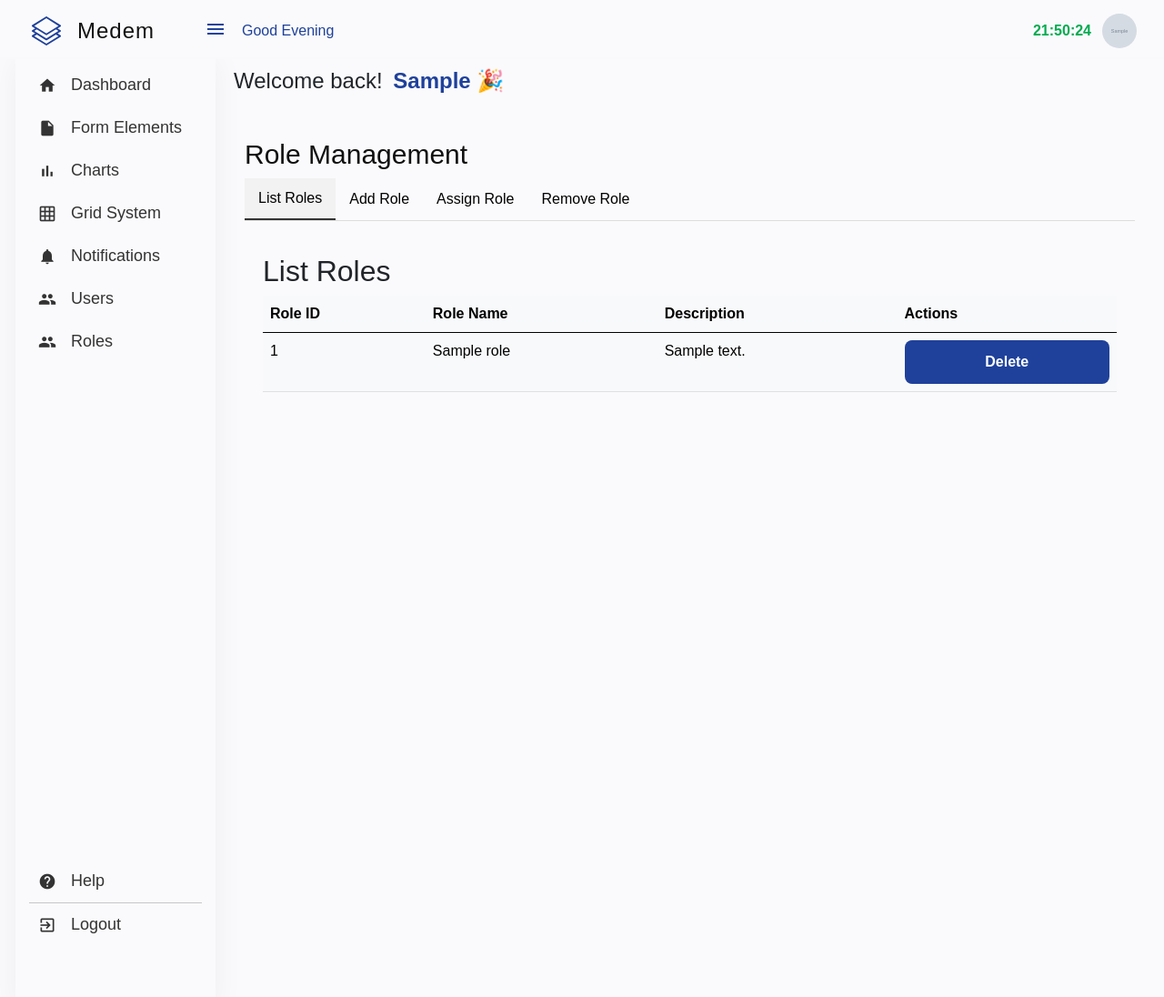
After one commit to epythonlab/mems, a Flask app: template app/templates/users/roles.html in a window 1280 px wide. The commit adds this page. Shown: the whole page at 91% size. Run offline with Flask 3, Linux system fonts and the light colour scheme; the template is opened without the code that fills it: values that come from a table or form of the project are taken from there, others are empty; a user stored in the database is signed in; tables that the repository leaves empty hold one stand-in row (values such as "Sample post"); grey boxes marked "Sample" are stand-in pictures; parts of the project's set-up code (start-up, migrations or seed data) failed here and were passed over.

Commit message:
roles management added

```diff
--- a/app/__init__.py
+++ b/app/__init__.py
@@ -7,12 +7,10 @@ from werkzeug.security import generate_password_hash
 from flask_login import LoginManager
 
 
-
 # Initialize SQLAlchemy
 db = SQLAlchemy()
 # Initialize LoginManager
 login_manager = LoginManager()
-
 
 def create_app():
     app = Flask(__name__)
@@ -38,10 +36,12 @@ def create_app():
     from app.routes import index_bp
     from app.routes import auth_bp
     from app.routes import user_bp
+    from app.routes import role_bp
     # Register blueprints
     app.register_blueprint(index_bp)
     app.register_blueprint(auth_bp)
     app.register_blueprint(user_bp)
+    app.register_blueprint(role_bp)
 
 
     # Create database tables within application context
@@ -80,4 +80,6 @@ def create_app():
             print(error_msg)
             print("Make sure your MySQL server is running and the connection details are correct.")
             raise
+    # Assign user_datastore to the Flask app object
+    app.user_datastore = user_datastore
     return app
--- a/app/routes/__init__.py
+++ b/app/routes/__init__.py
@@ -12,7 +12,9 @@ user_bp = Blueprint(
     template_folder='templates',
     static_folder='static'
 )
+role_bp = Blueprint('role_bp', __name__)
 
 from . import index
 from . import auth
 from . import users
+from . import role_routes
--- a/app/static/css/style.css
+++ b/app/static/css/style.css
@@ -278,6 +278,7 @@ body {
 .greeting {
   /* Add styles for the greeting message */
   color: #1F419B;
+
 }
 
 .header-logo {
@@ -1456,3 +1457,68 @@ td:last-child .btn-status .fas {
     /* Set width for small screens */
   }
 }
+
+/* css layout for the roles management */
+.form-section {
+  margin-bottom: 40px;
+}
+
+.form-group {
+  margin-bottom: 15px;
+}
+
+.form-group label {
+  display: block;
+  margin-bottom: 5px;
+}
+
+.form-group input {
+  width: 100%;
+  padding: 8px;
+  box-sizing: border-box;
+}
+
+
+
+.inline-form {
+  display: inline;
+}
+
+.role-list {
+  list-style-type: none;
+  padding: 0;
+}
+
+.role-list li {
+  margin-bottom: 10px;
+}
+/* CSS for tabs */
+.tabs {
+  display: flex;
+  border-bottom: 1px solid #ddd;
+}
+
+.tab {
+  cursor: pointer;
+  padding: 10px 15px;
+  border: none;
+  background-color: transparent;
+  transition: background-color 0.3s;
+}
+
+.tab.active {
+  background-color: #f2f2f2;
+  border-bottom: 2px solid #333;
+}
+
+/* CSS for tab content */
+.tabcontent {
+  display: none;
+  padding: 20px;
+
+  border-top: none;
+}
+
+.tabcontent.active {
+  display: block;
+}
--- a/app/templates/sidenav.html
+++ b/app/templates/sidenav.html
@@ -36,6 +36,12 @@
                 <span>Users</span>
             </a>
         </li>
+        <li>
+            <a href="/roles" class="nav-link">
+                <i class="material-icons">group</i>
+                <span>Roles</span>
+            </a>
+        </li>
     </ul>
     <ul class="bottom-links">
         <li>
--- /dev/null
+++ b/app/templates/users/roles.html
@@ -0,0 +1,122 @@
+<!-- templates/roles.html -->
+<!DOCTYPE html>
+<title>{% block title %}User List{% endblock title %}</title>
+{% block body %}
+{% include 'header.html' %}
+<!-- Main content -->
+<div class="container-fluid">
+    {% include 'sideheader.html' %}
+    <div class="main">
+        <!-- Container for sidebar content -->
+        {% include 'sidenav.html' %}
+        <div class="page-content">
+            <!-- include the search bar -->
+            <h2 class="welcome-title">Welcome back!
+                <span>{{current_user.first_name}} 🎉</span>
+            </h2>
+            <div class="container mt-5">
+                <h1 class="text-start">Role Management</h1>
+                <div class="tabs">
+                    <button class="tab tablinks active" onclick="openTab(event, 'list-roles')">List Roles</button>
+                    <button class="tab tablinks" onclick="openTab(event, 'add-role')">Add Role</button>
+                    <button class="tab tablinks" onclick="openTab(event, 'assign-role')">Assign Role</button>
+                    <button class="tab tablinks" onclick="openTab(event, 'remove-role')">Remove Role</button>
+                </div>
+
+                <div id="list-roles" class="tabcontent mt-3" style="display: block;">
+                    <h2>List Roles</h2>
+                    <table class="table table-stripp table-light">
+                        <thead>
+                            <tr>
+                                <th>Role ID</th>
+                                <th>Role Name</th>
+                                <th>Description</th>
+                                <th>Actions</th>
+                            </tr>
+                        </thead>
+                        <tbody>
+                            {% for role in roles %}
+                            <tr>
+                                <td>{{ role.id }}</td>
+                                <td>{{ role.name }}</td>
+                                <td>{{ role.description }}</td>
+                                <td>
+
+                                    <form action="{{ url_for('role_bp.delete_role', role_id=role.id) }}" method="POST" class="d-inline">
+                                        <button type="submit" class="btn btn-danger btn-sm">Delete</button>
+                                    </form>
+                                </td>
+                            </tr>
+                            {% endfor %}
+                        </tbody>
+                    </table>
+                </div>
+                <div id="add-role" class="tabcontent mt-3" style="display: none;">
+                    <h2>Add Role</h2>
+                    <form action="{{ url_for('role_bp.add_role') }}" method="POST">
+                        <div class="form-group">
+                            <label for="role_name">Role Name:</label>
+                            <input type="text" class="form-control" id="role_name" name="role_name" required>
+                        </div>
+                        <div class="form-group">
+                            <label for="description">Description:</label>
+                            <input type="text" class="form-control" id="description" name="description">
+                        </div>
+                        <button type="submit" class="btn btn-primary">Add Role</button>
+                    </form>
+                </div>
+                <div id="assign-role" class="tabcontent mt-3" style="display: none;">
+                    <h2>Assign Role</h2>
+                    <form action="{{ url_for('role_bp.assign_role') }}" method="POST">
+                        <div class="form-group">
+                            <label for="user_id">User ID:</label>
+                            <input type="text" class="form-control" id="user_id" name="user_id" required>
+                        </div>
+                        <div class="form-group">
+                            <label for="role">Role:</label>
+                            <input type="text" class="form-control" id="role" name="role" required>
+                        </div>
+                        <button type="submit" class="btn btn-primary">Assign Role</button>
+                    </form>
+                </div>
+                <div id="remove-role" class="tabcontent mt-3" style="display: none;">
+                    <h2>Remove Role</h2>
+                    <form action="{{ url_for('role_bp.remove_role') }}" method="POST">
+                        <div class="form-group">
+                            <label for="user_id">User ID:</label>
+                            <input type="text" class="form-control" id="user_id" name="user_id" required>
+                        </div>
+                        <div class="form-group">
+                            <label for="role">Role:</label>
+                            <input type="text" class="form-control" id="role" name="role" required>
+                        </div>
+                        <button type="submit" class="btn btn-primary">Remove Role</button>
+                    </form>
+                </div>
+            </div>
+
+        </div>
+    </div>
+</div>
+ <!-- JavaScript for handling tab content and modal -->
+ <script>
+    // Function to open tabs
+    function openTab(event, tabName) {
+        // Hide all tab contents
+        var tabContents = document.getElementsByClassName("tabcontent");
+        for (var i = 0; i < tabContents.length; i++) {
+            tabContents[i].style.display = "none";
+        }
+
+        // Deactivate all tab links
+        var tabLinks = document.getElementsByClassName("tablinks");
+        for (var i = 0; i < tabLinks.length; i++) {
+            tabLinks[i].className = tabLinks[i].className.replace(" active", "");
+        }
+
+        // Show the clicked tab content and set the button as active
+        document.getElementById(tabName).style.display = "block";
+        event.currentTarget.className += " active";
+    }
+</script>
+{% endblock body %}
```
Also changed, not shown: app/routes/auth.py (+4 -26 lines), app/routes/role_routes.py (added, +116 -0 lines), app/routes/users.py (+94 -37 lines), app/templates/users/user_detail.html (+20 -15 lines), app/utils.py (added, +13 -0 lines), app/static/js/script.js (line endings or trailing spaces), 1 other file.
